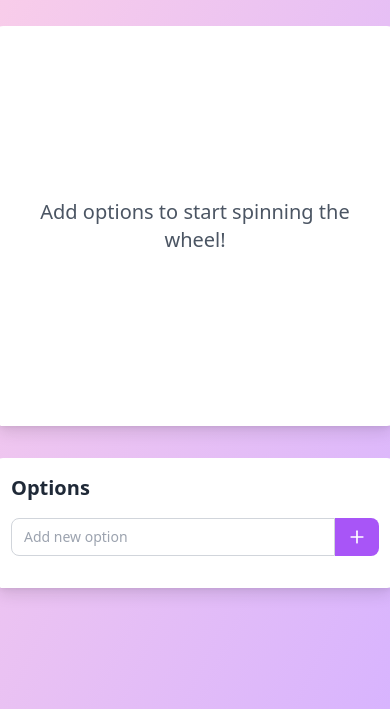
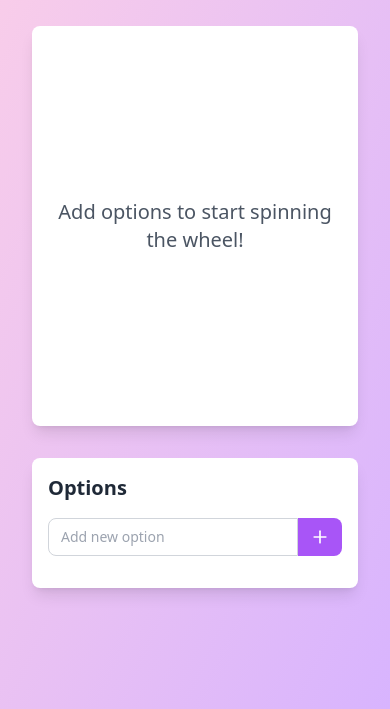
Before and after one commit to AzalDevX/random-wheel, an Astro site: page / in a window 390 px wide. Shown: the part 135-844 px from the top of the page. Built offline with nearby package versions, Linux system fonts and the light colour scheme; Astro itself is replaced by a stand-in of ours.

Commit message:
Mobile version

```diff
--- a/src/components/Wheel.astro
+++ b/src/components/Wheel.astro
@@ -1,7 +1,7 @@
 ---
 ---
 
-<div id="wheelContainer" class="relative w-[400px] h-[400px]">
+<div id="wheelContainer" class="relative md:w-[400px] h-[400px]">
   <canvas
     id="wheelCanvas"
     width="400"
```
